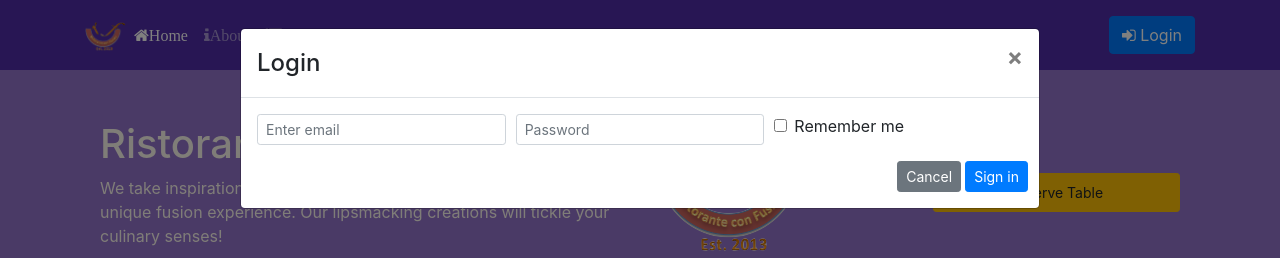
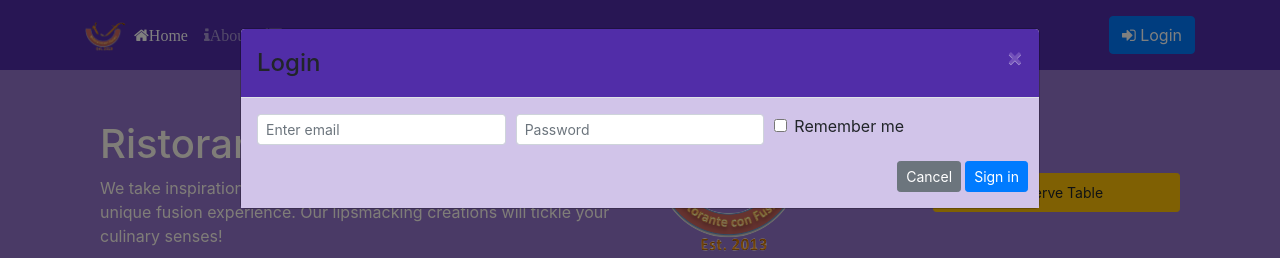
Before and after one commit to Madhavan-R7/conFusion, a website: page index.html in a window 1280 px wide. Both pictures are taken after a click on the button "Login". Shown: the top 258 px of the page. Drawn offline with nearby package versions, Linux system fonts and the light colour scheme.

Commit message:
Jquery for Modals & colors for Modals

```diff
--- a/css/syles.scss
+++ b/css/styles.scss
@@ -74,3 +74,17 @@ body{
     bottom: 0px;
     z-index: 1;
 }
+
+.modal-content{
+  .modal-header{
+    background-color: $background-dark;
+    }
+  .modal-body{
+    background-color: $background-pale;
+    text-decoration-color: $background-light;
+    }
+}
+
+#mdClose{
+  color: $background-light;
+}
--- a/css/syles.css
+++ b/css/syles.css
@@ -52,3 +52,13 @@ body {
   position: absolute;
   bottom: 0px;
   z-index: 1; }
+
+.modal-content .modal-header {
+  background-color: #512DA8;
+  text-decoration-color: #9575CD; }
+
+.modal-content .modal-body {
+  background-color: #D1C4E9; }
+
+#mdClose {
+  color: #9575CD; }
--- a/index.html
+++ b/index.html
@@ -31,7 +31,7 @@
                 <li class="nav-item"><a class="nav-link" href="./contactus.html"><span class="fa fa-address-card">Contact</span></a></li>
              </ul>
              <span class="navbar-text">
-                <a  role="button" class="btn btn-primary" data-toggle="modal" data-target="#loginModal">
+                <a  role="button" class="btn btn-primary" id="logButton">
                 <span class="fa fa-sign-in"></span> Login</a>
               </span>
           </div>
@@ -44,7 +44,7 @@
             <div class="modal-content">
                 <div class="modal-header">
                     <h4 class="modal-title">Login </h4>
-                    <button type="button" class="close" data-dismiss="modal">&times;</button>
+                    <button type="button" class="close" id="mdClose" data-dismiss="modal">&times;</button>
                 </div>
                 <div class="modal-body">
                     <form>
@@ -145,8 +145,9 @@
                     <img src="img/logo.png" class="img-fluid">
                 </div>
                 <div class="col-12 col-sm-3 align-self-center">
-                  <a href="#rescard" class="btn btn-sm btn-warning btn-block nav-link" role="button"
-                     data-toggle="modal" data-target="#resModal">
+                  <a href="#rescard" class="btn btn-sm btn-warning btn-block nav-link"
+                     role="button" id="resButton"
+                     >
                      Reserve Table
                   </a>
                 </div>
@@ -301,6 +302,13 @@
       <script>
          $(document).ready(function(){
            $('#mycarousel').carousel( { interval:2000 } );
+           $('#resButton').click(function(){
+             $('#resModal').modal('show');
+           });
+           $('#logButton').click(function(){
+             $('#loginModal').modal('show');
+           });
+
            $("#carouselButton").click(function(){
              if($('#carouselButton').children('span').hasClass("fa-pause")){
                $("#mycarousel").carousel('pause');
```
Also changed, not shown: css/styles.css.
